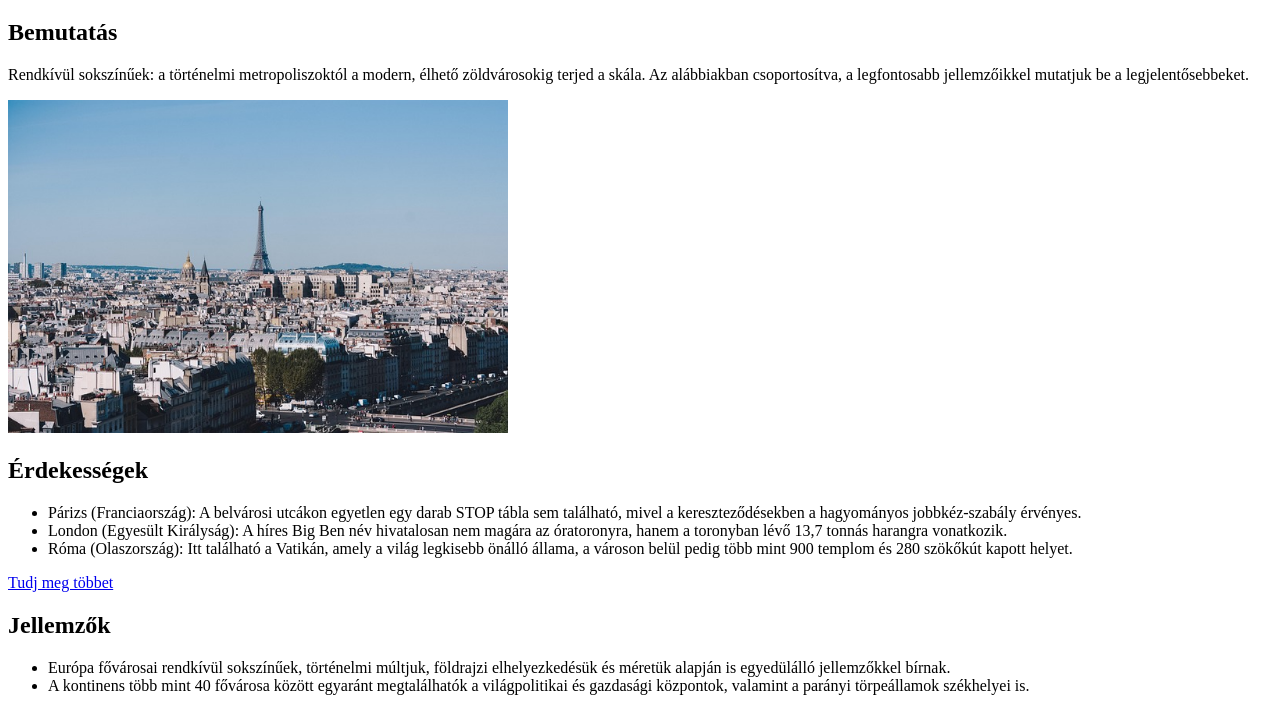
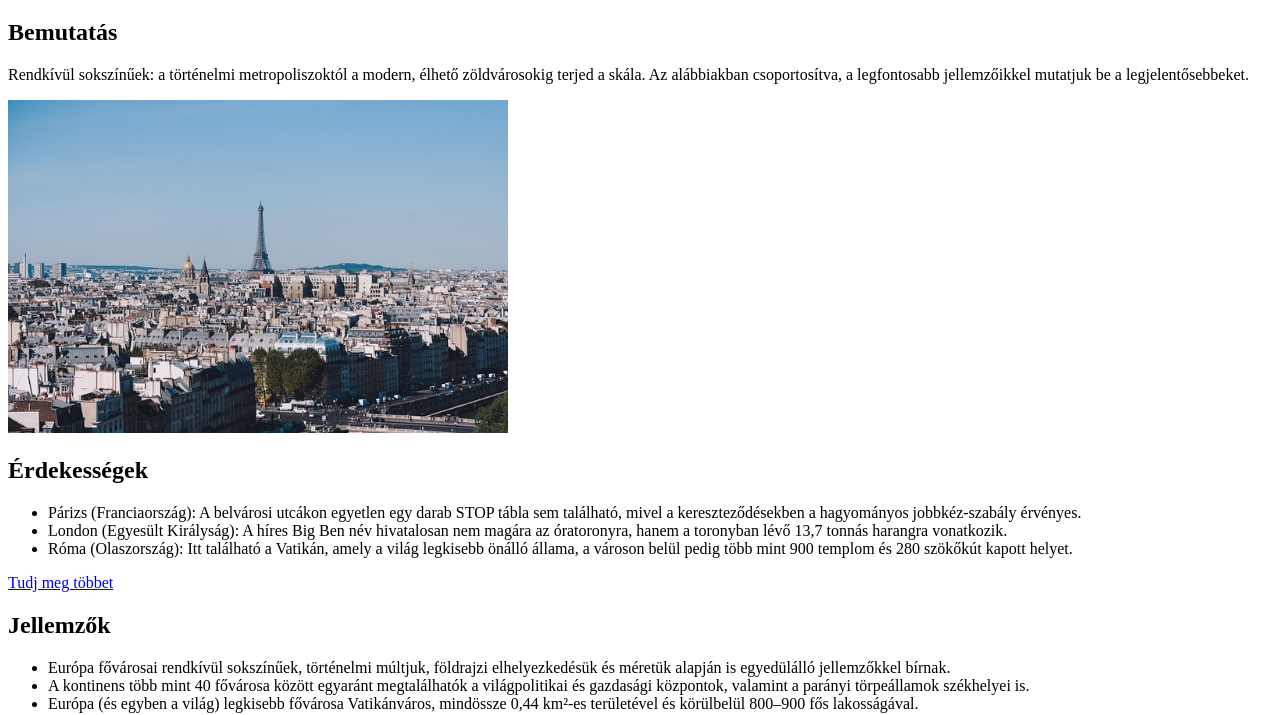
Before and after one commit to Bence13Szabo/ikt, a plain HTML site: page tema.html in a window 1280 px wide. Shown: the part 87-802 px from the top of the page. Drawn offline with Linux system fonts and the light colour scheme.

Commit message:
Add files via upload

```diff
--- a/tema.html
+++ b/tema.html
@@ -29,6 +29,7 @@
    <ul>
     <li>Európa fővárosai rendkívül sokszínűek, történelmi múltjuk, földrajzi elhelyezkedésük és méretük alapján is egyedülálló jellemzőkkel bírnak.</li>
     <li> A kontinens több mint 40 fővárosa között egyaránt megtalálhatók a világpolitikai és gazdasági központok, valamint a parányi törpeállamok székhelyei is.</li>
+    <li>Európa (és egyben a világ) legkisebb fővárosa Vatikánváros, mindössze 0,44 km²-es területével és körülbelül 800–900 fős lakosságával.</li>
    </ul>
    <h2>Adatok</h2>
   <table border="1">
```
